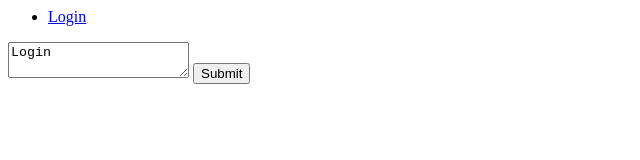
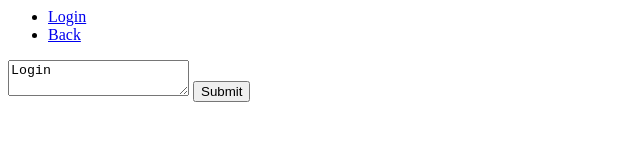
Before and after one commit to Aradhyo-Roy/movable, a plain HTML site: page index.html in a window 1280 px wide. Shown: the whole page, without its empty margins (0-640 px from the left). Drawn offline with Linux system fonts and the light colour scheme.

Commit message:
Add files via upload

```diff
--- a/index.html
+++ b/index.html
@@ -7,6 +7,7 @@
     <body>
         <ul>
             <li><a href="#Login">Login</a></li>
+            <li><a href="https://aradhyo-roy.github.io/movable-2/">Back</a></li>
         </ul>
         <section id="Login">
             <span>
```
